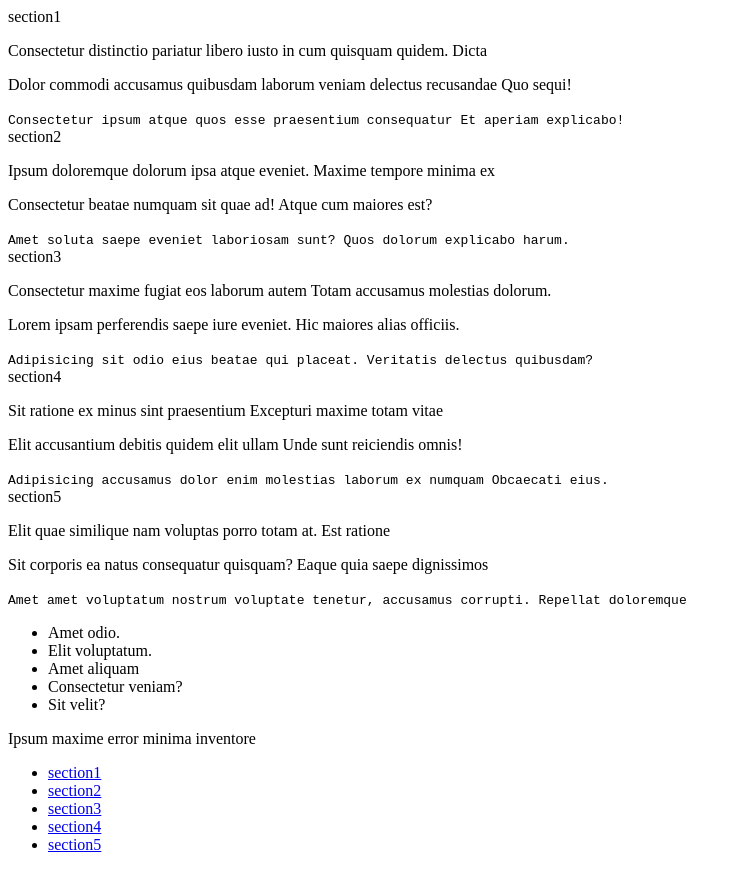
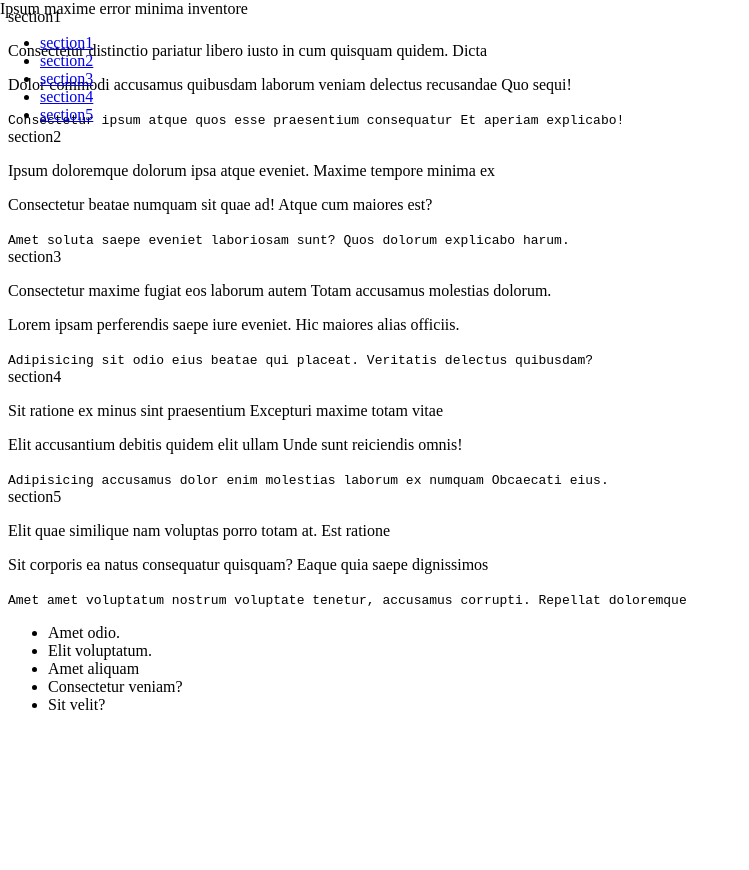
Before and after one commit to joshsurber/fcc, a website: page rwd/techdoc.html in a window 1280 px wide. Shown: the whole page, without its empty margins (0-749 px from the left). After the commit the page ends 800 px from the top, so only its background shows below. Drawn offline with Linux system fonts and the light colour scheme.

Commit message:
Clear last test for techdoc

```diff
--- a/rwd/techdoc.html
+++ b/rwd/techdoc.html
@@ -123,6 +123,14 @@
 
     <!-- On regular sized devices (laptops, desktops), the element with id="navbar" should be shown on the left side of the screen and should always be visible to the user. -->
     <!-- My Technical Documentation page should use at least one media query. -->
+<style>
+@media (min-width:40em) {
+    #navbar {
+        position:fixed;
+        inset:0 60% 0 0;
+    }
+}
+</style>
     <script src="https://cdn.freecodecamp.org/testable-projects-fcc/v1/bundle.js"></script>
   </body>
 </html>
```
